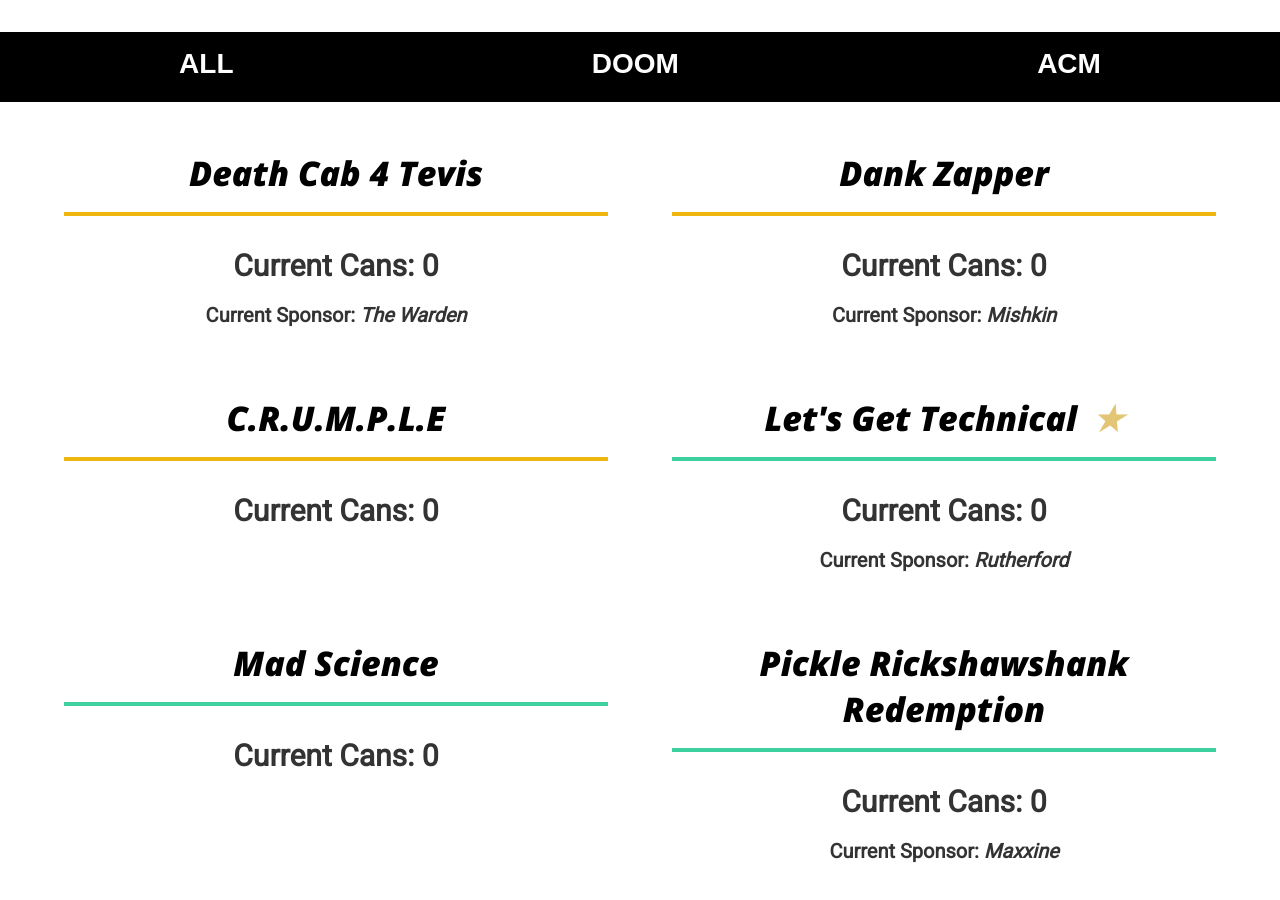
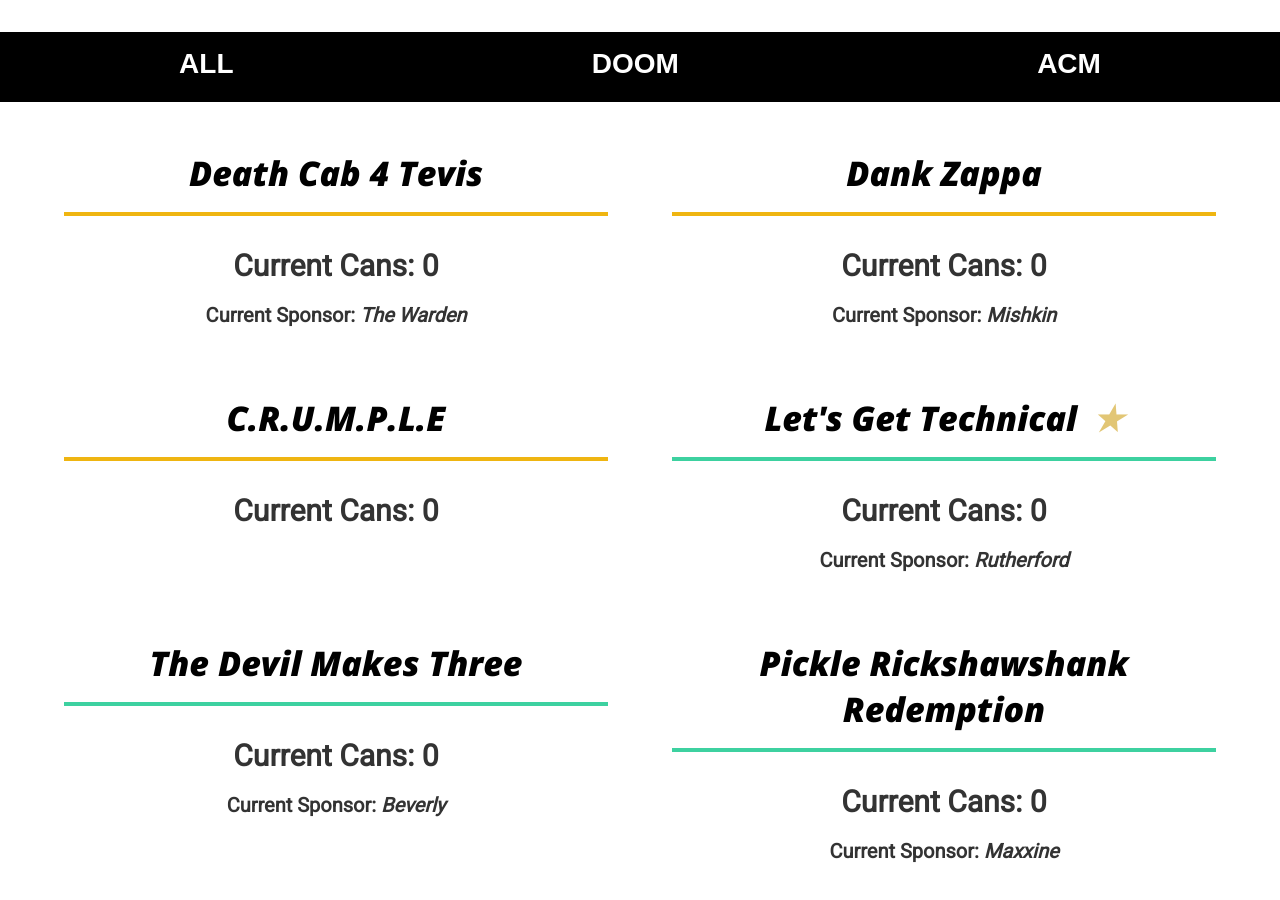
Before and after one commit to widescreenBob/gaslandsleaguereact, a React (Create React App) app: page / in a window 1280 px wide. Shown: the part 1480-2380 px from the top of the page. Built offline with nearby package versions, Linux system fonts and the light colour scheme.

Commit message:
Adds team update.
Update final doom team.

```diff
--- a/src/components/App/index.js
+++ b/src/components/App/index.js
@@ -61,7 +61,7 @@ class App extends Component {
           ]
         },
         {
-          name: "Dank Zapper",
+          name: "Dank Zappa",
           faction: "Anti Chrysler Method",
           teamAbv: "acm",
           sponsor:"Mishkin",
@@ -104,13 +104,25 @@ class App extends Component {
           ]
         },
         {
-          name: "Mad Science",
+          name: "The Devil Makes Three",
           faction: "Disciples Of Omnipotent Madness",
           teamAbv: "doom",
-          sponsor:"",
+          sponsor:"Beverly",
           gamesPlayed: 0,
           cans: 0,
           garage:[
+            {
+              car: "Inferno 666",
+              status: 1
+            },
+            {
+              car: "Pain",
+              status: 1
+            },
+            {
+              car: "Misery",
+              status: 1
+            }
           ]
         },
         {
```
